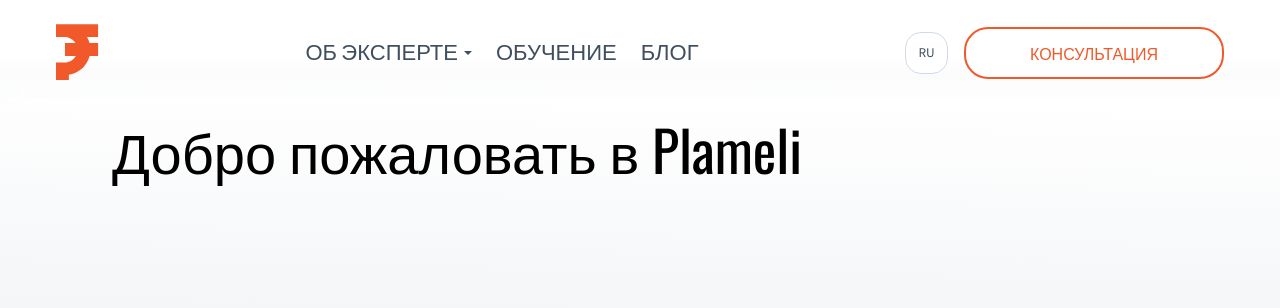
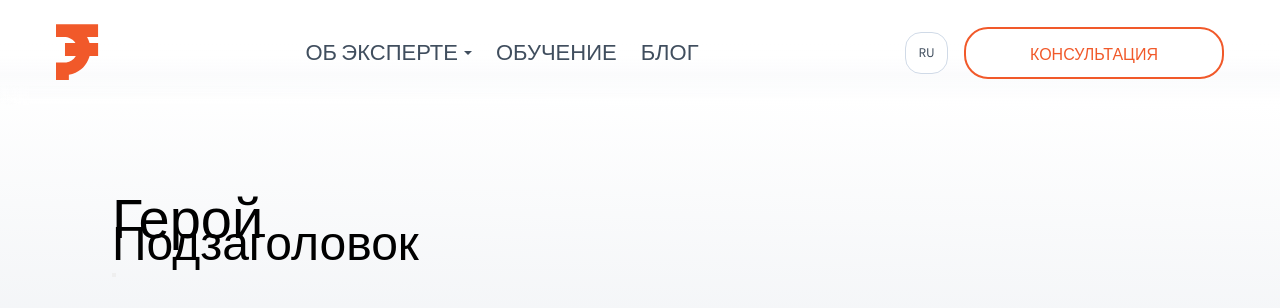
Before and after one commit to Serginho915/Plameli, a Next.js app in the folder frontend/: page /ru in a window 1280 px wide. Shown: the top 308 px of the page. Built offline with nearby package versions, Linux system fonts and the light colour scheme.

Commit message:
added Hero

```diff
--- a/frontend/src/app/[lang]/page.translations.ts
+++ /dev/null
@@ -1,10 +0,0 @@
-import { ComponentTranslations } from "@/hooks/useTranslation";
-
-export const translations = {
-  ru: {
-    welcome: "Добро пожаловать в Plameli",
-  },
-  bg: {
-    welcome: "Добре дошли в Plameli",
-  },
-} satisfies ComponentTranslations;
--- a/frontend/src/app/[lang]/page.tsx
+++ b/frontend/src/app/[lang]/page.tsx
@@ -1,14 +1,9 @@
-'use client';
-
-import { useTranslation } from '@/hooks/useTranslation';
-import { translations } from './page.translations';
+import { Hero } from '@/components/sections/Hero/Hero';
 
 export default function Home() {
-  const { t } = useTranslation(translations);
-
   return (
-    <div className="container">
-      <h1>{t.welcome}</h1>
-    </div>
+    <>
+      <Hero />
+    </>
   );
 }
--- /dev/null
+++ b/frontend/src/components/sections/Hero/Hero.module.scss
@@ -0,0 +1,7 @@
+@import "@/styles/variables";
+@import "@/styles/mixins";
+
+.hero {
+  // Empty for now as requested
+  padding: 64px 0;
+}
--- /dev/null
+++ b/frontend/src/components/sections/Hero/Hero.translations.ts
@@ -0,0 +1,10 @@
+export const translations = {
+  ru: {
+    title: "Герой",
+    subtitle: "Подзаголовок",
+  },
+  bg: {
+    title: "Герой",
+    subtitle: "Подзаглавие",
+  },
+};
--- /dev/null
+++ b/frontend/src/components/sections/Hero/Hero.tsx
@@ -0,0 +1,28 @@
+"use client";
+
+import React from "react";
+import { useTranslation } from "@/hooks/useTranslation";
+import { translations } from "./Hero.translations";
+import styles from "./Hero.module.scss";
+
+export const Hero = () => {
+  const { t } = useTranslation(translations);
+
+  return (
+    <section className={styles.hero}>
+      <div className="container">
+        <div className={styles.content}>
+          <div className={styles.titles}>
+            <h1>{t.title}</h1>
+            <h2>{t.subtitle}</h2>
+          </div>
+          <p>{t.description}</p>
+          <div className={styles.actions}>
+            <p>{t.actionDescription}</p>
+            <button className={styles.btn}>{t.cta}</button>
+          </div>
+        </div>
+      </div>
+    </section>
+  );
+};
--- a/frontend/src/styles/mixins.scss
+++ b/frontend/src/styles/mixins.scss
@@ -86,8 +86,27 @@
 }
 
 @mixin container {
-  max-width: $max-width;
+  max-width: 1440px;
   margin: 0 auto;
-  padding: 0 $container-padding;
+  padding: 0 56px;
   width: 100%;
+
+  @include down("laptop") {
+    padding: 0 36px;
+    max-width: 1200px;
+  }
+
+  @include down("tablet") {
+    padding: 0 28px;
+    max-width: 768px;
+  }
+
+  @include down("mobile-large") {
+    padding: 0 16px;
+    max-width: 480px;
+  }
+  @include down("mobile") {
+    padding: 0 12px;
+    max-width: 320px;
+  }
 }
```
Also changed, not shown: 1 other file (tests, documents, lock files or other folders).
